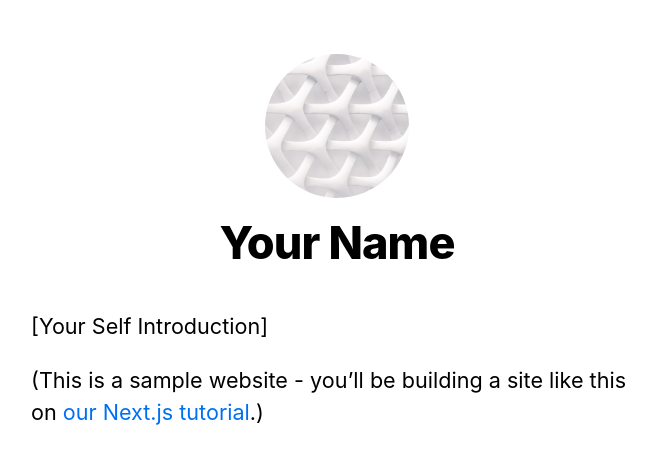
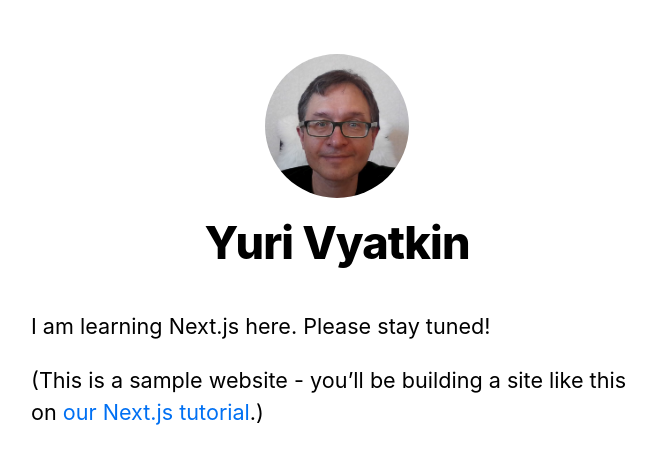
Before and after one commit to yurivyatkin/nextjs-blog, a Next.js app: page / in a window 1280 px wide. Shown: the top 464 px of the page, without its empty margins (303-959 px from the left). Built offline with nearby package versions, Linux system fonts and the light colour scheme.

Commit message:
Personalize content

```diff
--- a/components/layout.js
+++ b/components/layout.js
@@ -4,8 +4,8 @@ import styles from "./layout.module.css";
 import utilStyles from "../styles/utils.module.css";
 import Link from "next/link";
 
-const name = "Your Name";
-export const siteTitle = "Next.js Sample Website";
+const name = "Yuri Vyatkin";
+export const siteTitle = "My Next.js Sample Blog";
 
 export default function Layout({ children, home }) {
   return (
--- a/pages/index.js
+++ b/pages/index.js
@@ -9,7 +9,7 @@ export default function Home() {
         <title>{siteTitle}</title>
       </Head>
       <section className={utilStyles.headingMd}>
-        <p>[Your Self Introduction]</p>
+        <p>I am learning Next.js here. Please stay tuned!</p>
         <p>
           (This is a sample website - you’ll be building a site like this on{" "}
           <a href="https://nextjs.org/learn">our Next.js tutorial</a>.)
```
Also changed, not shown: public/images/profile.jpg.
